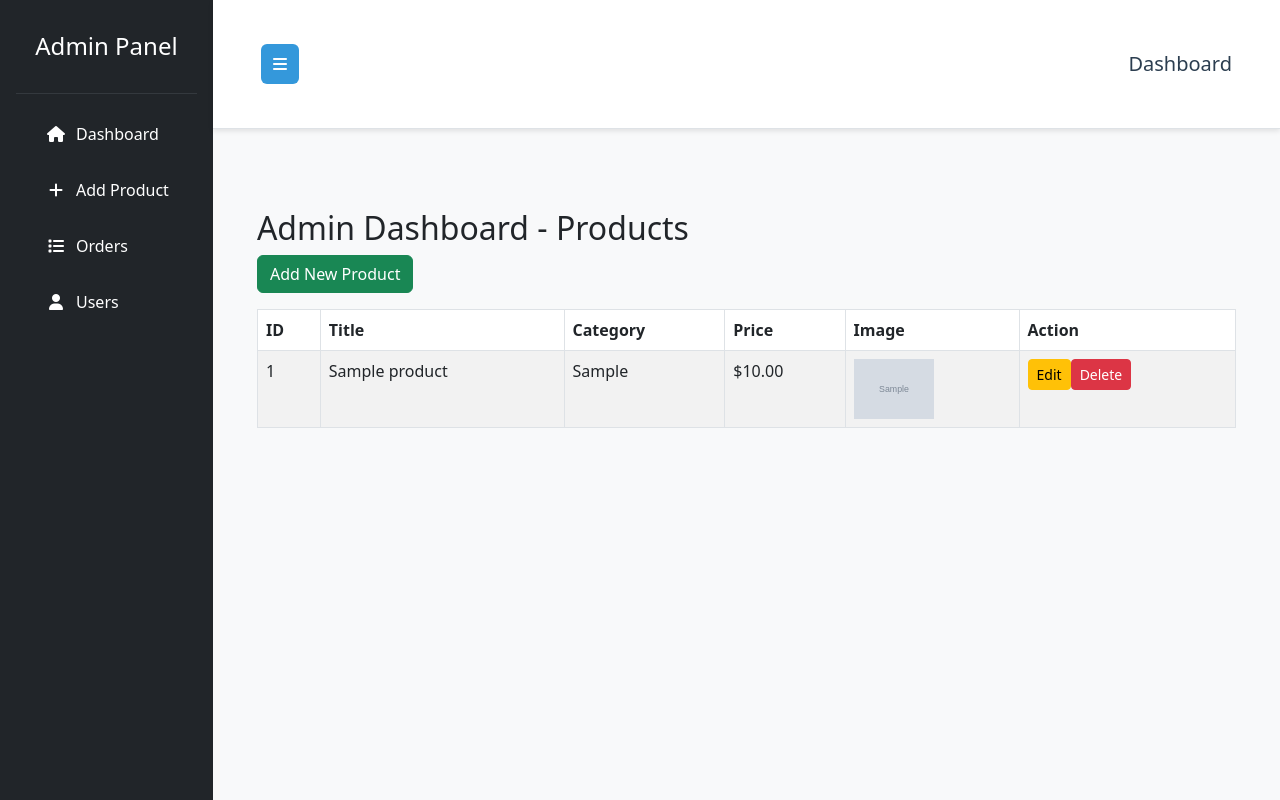
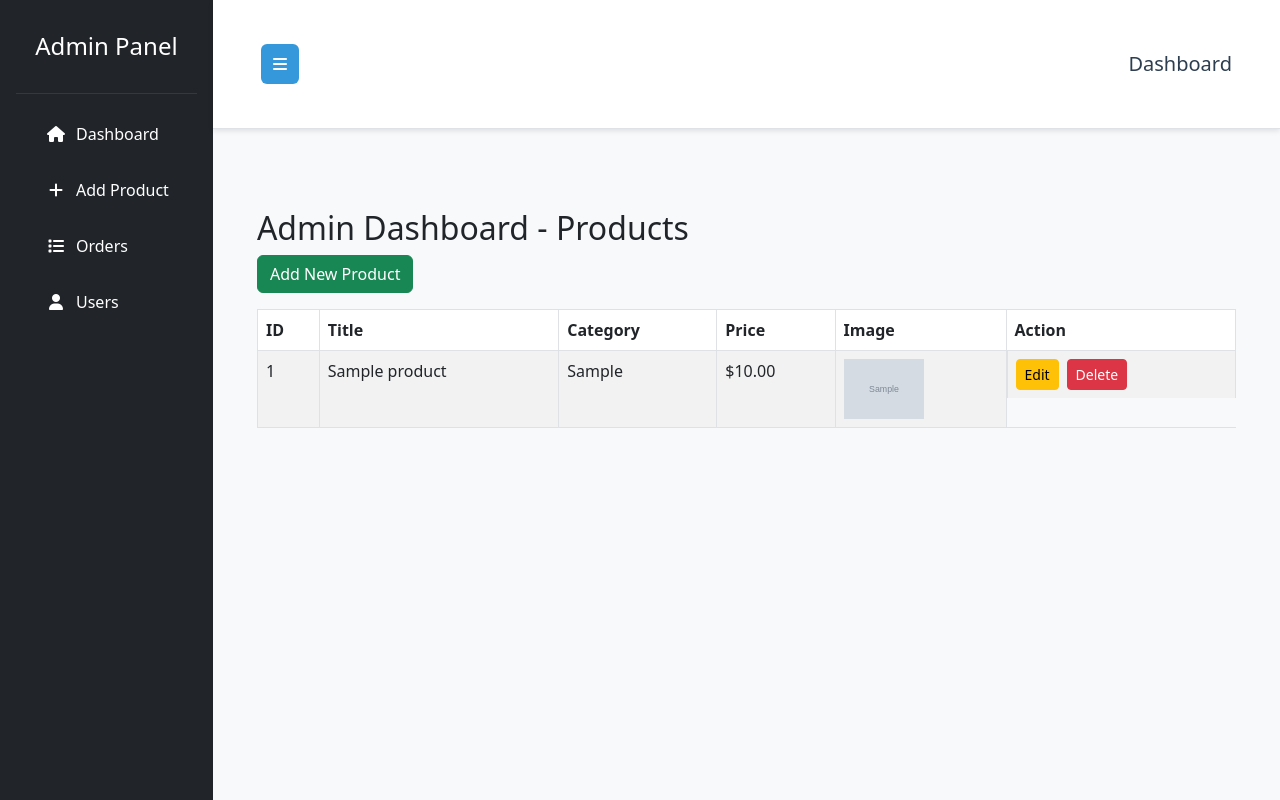
Before and after one commit to rakumanakasu/AdminDashboard_Flask, a Flask app: page / in a window 1280 px wide. Run offline with Flask 3, Linux system fonts and the light colour scheme; tables that the repository leaves empty hold one stand-in row (values such as "Sample post"); grey boxes marked "Sample" are stand-in pictures; some libraries are stand-ins or nearby versions.

Commit message:
confix_product_api

```diff
--- a/templates/dashboard.html
+++ b/templates/dashboard.html
@@ -23,15 +23,16 @@
         <td>[[ p.category ]]</td>
         <td>$[[ p.price ]]</td>
        <td><img v-if="p.image" :src="p.image" style="height:60px;"></td>
-        <td>
-          <button class="btn btn-warning btn-sm" @click="editProduct(p)">Edit</button>
-          <button class="btn btn-danger btn-sm" @click="deleteProduct(p.id)">Delete</button>
-        </td>
+        <td class="d-flex gap-2">
+  <button class="btn btn-warning btn-sm" @click="editProduct(p)">Edit</button>
+  <button class="btn btn-danger btn-sm" @click="deleteProduct(p.id)">Delete</button>
+</td>
+
       </tr>
     </tbody>
   </table>
 
-  <!-- Edit Modal -->
+
   <div class="modal fade" id="editModal" tabindex="-1">
     <div class="modal-dialog">
       <form @submit.prevent="submitEdit" class="modal-content" enctype="multipart/form-data">
@@ -55,7 +56,7 @@
           <div class="mb-2">
             <label>Image</label>
             <input type="file" @change="onImageChange" class="form-control">
-            <!-- Show current ImageKit URL -->
+
             <img v-if="editForm.imagePreview || editForm.image" :src="editForm.imagePreview || editForm.image" style="height:60px; margin-top:5px;">
           </div>
         </div>
@@ -70,5 +71,5 @@
 {% endblock %}
 
 {% block extra_scripts %}
-<!-- Your Vue logic in master.html should handle editProduct, deleteProduct, and image upload -->
+
 {% endblock %}
```
